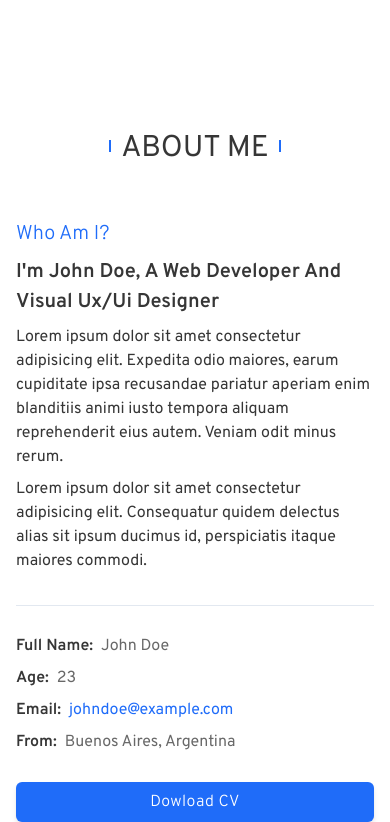
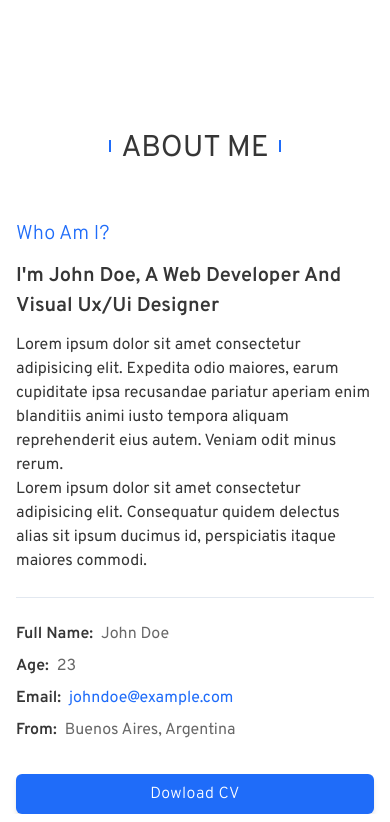
Before and after one commit to gonzalomansilla/Portfolio, a Vue app: page / in a window 390 px wide. Shown: the part 894-1716 px from the top of the page. Built offline with nearby package versions, Linux system fonts and the light colour scheme.

Commit message:
style: Texto del perfil

```diff
--- a/src/components/sections/AboutSection.vue
+++ b/src/components/sections/AboutSection.vue
@@ -2,25 +2,25 @@
   <AppSection section-title="About Me">
     <template #section-content>
       <div class="content">
+        <!-- TODO Imagen de perfil -->
         <div class="about__img-perfil img-perfil">
           <div class="img-perfil__container hidden">
             <img src="img/optimized/perfil.jpg" alt="perfil_photo" />
           </div>
         </div>
 
-        <div class="grid gap-8">
-          <div>
-            <h3 class="mb-2 text-xl font-light text-primary-50 capitalize">who am i?</h3>
+        <div class="grid gap-6">
+          <div class="grid gap-3">
+            <h3 class="text-xl font-light text-primary-50 capitalize">who am i?</h3>
             <h2
-              class="mb-2 text-xl font-bold capitalize"
+              class="text-xl font-bold capitalize"
             >i'm john doe, a web developer and visual ux/ui designer</h2>
-            <p class="pb-2">
+            <p>
               Lorem ipsum dolor sit amet consectetur adipisicing elit. Expedita odio
               maiores, earum cupiditate ipsa recusandae pariatur aperiam enim
               blanditiis animi iusto tempora aliquam reprehenderit eius autem.
               Veniam odit minus rerum.
-            </p>
-            <p>
+              <br>
               Lorem ipsum dolor sit amet consectetur adipisicing elit. Consequatur
               quidem delectus alias sit ipsum ducimus id, perspiciatis itaque
               maiores commodi.
@@ -30,7 +30,7 @@
           <hr class="bg-gray-400" />
 
           <div class="more-info__container grid gap-8">
-            <div class="info__labels grid gap-4">
+            <div class="info__labels grid gap-2 md:gap-4">
               <LabelInfo label-title="full name" label-value="john doe"></LabelInfo>
               <LabelInfo label-title="age" label-value="23"></LabelInfo>
               <LabelInfo label-title="email">
--- a/src/components/ui/LabelInfo.vue
+++ b/src/components/ui/LabelInfo.vue
@@ -1,5 +1,5 @@
 <template>
-  <p class="align-middle leading-none">
+  <p class="align-middle">
     <span class="font-bold capitalize">{{ labelTitle }}: </span>
     <span class="pl-1 capitalize opacity-75">{{ labelValue }}</span>
     <slot name="special-text"></slot>
```
